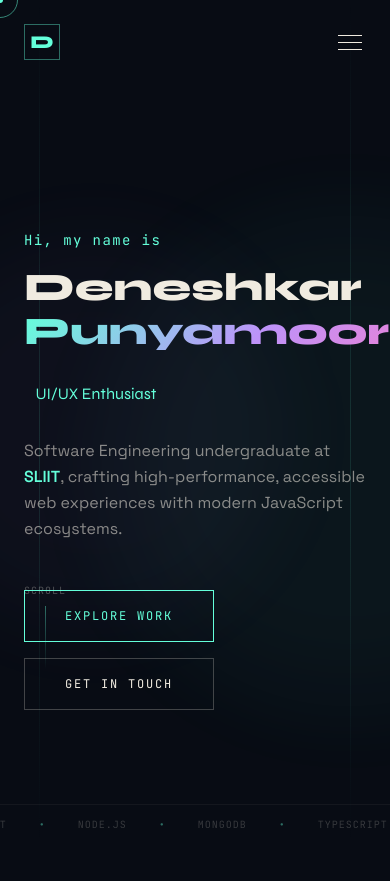
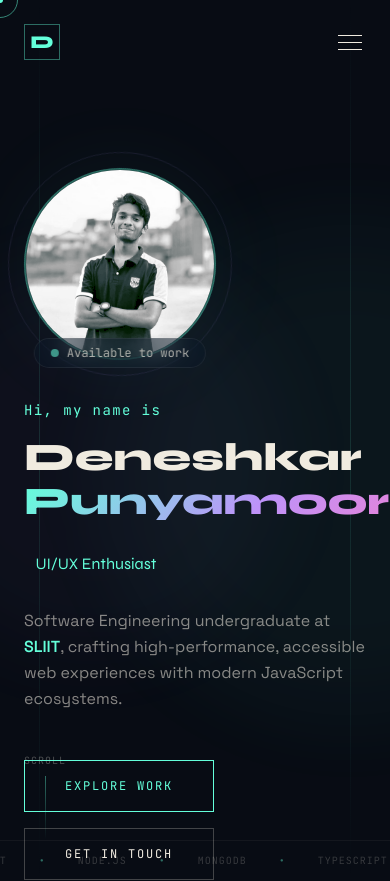
Before and after one commit to Deneshkar/my-portfolio, a React (Vite) app: page / in a window 390 px wide. Shown: the top 881 px of the page. Built offline with nearby package versions, Linux system fonts and the light colour scheme.

Commit message:
Few Changes

```diff
--- a/src/sections/Hero/index.jsx
+++ b/src/sections/Hero/index.jsx
@@ -93,7 +93,39 @@ const Hero = () => {
 
       {/* ── Main content ── */}
       <div className="relative z-10 max-w-7xl mx-auto px-6 lg:px-24 w-full">
-        <div className="relative z-10 max-w-3xl xl:max-w-4xl">
+        <div className="relative z-10 max-w-3xl xl:max-w-4xl pt-10 xl:pt-0">
+
+          {/* Profile Mobile */}
+          <Motion.div
+            initial={{ opacity: 0, scale: 0.9 }}
+            animate={{ opacity: 1, scale: 1 }}
+            transition={{ duration: 1, delay: 0.6, ease: [0.16, 1, 0.3, 1] }}
+            className="xl:hidden flex items-center mb-10 mt-8"
+          >
+            <div className="relative w-48 h-48 sm:w-56 sm:h-56 pointer-events-auto">
+              {/* Rotating border */}
+              <div className="absolute inset-0 rounded-full border border-accent/20 animate-[spin_20s_linear_infinite]" />
+              <div className="absolute -inset-4 rounded-full border border-accent2/10 animate-[spin_30s_linear_infinite_reverse]" />
+              {/* Glow */}
+              <div className="absolute inset-0 rounded-full bg-accent/5 blur-2xl" />
+              {/* Image */}
+              <div className="relative w-full h-full rounded-full overflow-hidden border-2 border-accent/30 hover:border-accent/60 transition-colors duration-500">
+                <img
+                  src={profileImg}
+                  alt="Deneshkar Punyamoorthy"
+                  className="w-full h-full object-cover grayscale hover:grayscale-0 transition-all duration-700"
+                />
+                <div className="absolute inset-0 bg-accent/10 mix-blend-color-dodge pointer-events-none" />
+              </div>
+              {/* Status badge */}
+              <div className="absolute -bottom-2 left-1/2 -translate-x-1/2 px-4 py-1.5 glass-card border border-accent/20 rounded-full whitespace-nowrap">
+                <div className="flex items-center gap-2">
+                  <div className="w-2 h-2 rounded-full bg-accent animate-pulse" />
+                  <span className="font-mono text-xs text-cream/70">Available to work</span>
+                </div>
+              </div>
+            </div>
+          </Motion.div>
 
           {/* Greeting */}
           <Motion.p
```
